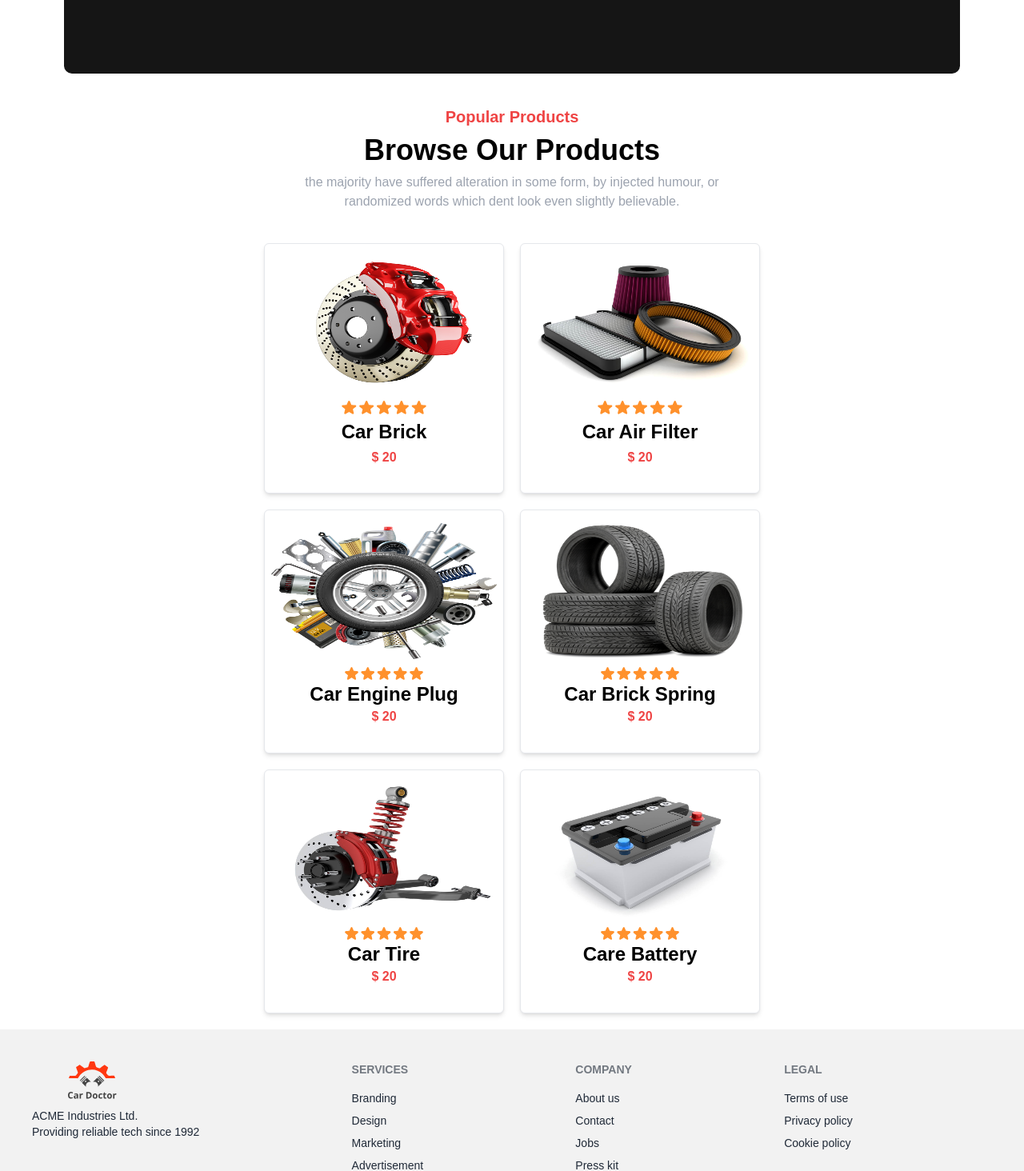
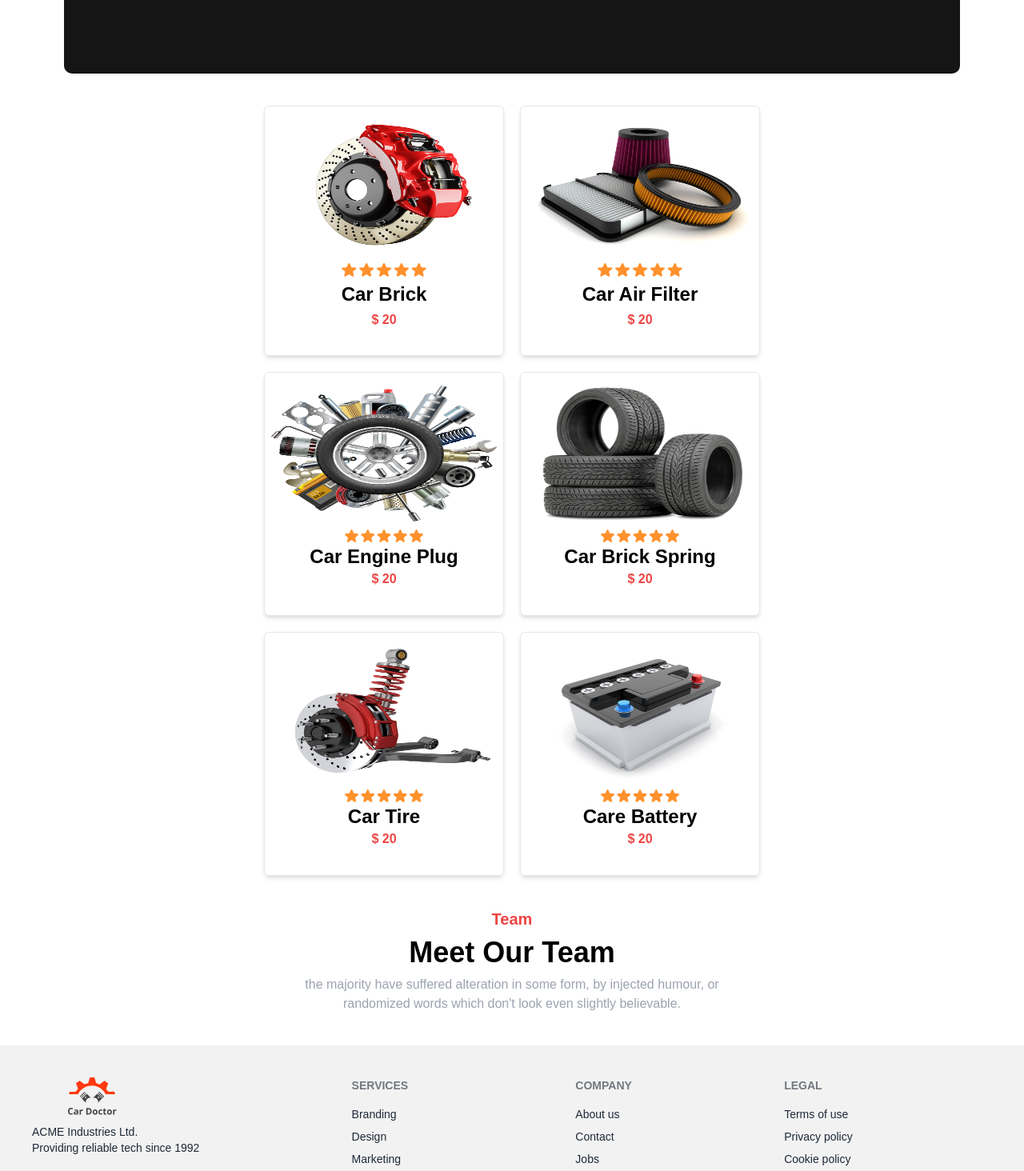
Before and after one commit to MDmohiuddin-web/car-dr-with-next.js, a Next.js app: page / in a window 1280 px wide. Shown: the part 2557-4021 px from the top of the page at 80% size. Built offline with nearby package versions, Linux system fonts and the light colour scheme.

Commit message:
add somthing

```diff
--- a/src/app/page.js
+++ b/src/app/page.js
@@ -17,12 +17,12 @@ export default function Home() {
       ></Text>
       <Services></Services>
       <Contact></Contact>
-      <Text
-        text1={`Popular Products`}
-        text2={`Browse Our Products`}
-        text3={`the majority have suffered alteration in some form, by injected humour, or randomized words which dent look even slightly believable.`}
+
+      <Products></Products><Text
+        text1={`Team`}
+        text2={`Meet Our Team`}
+        text3={`the majority have suffered alteration in some form, by injected humour, or randomized words which don't look even slightly believable.`}
       ></Text>
-      <Products></Products>
     </main>
   );
 }
```
